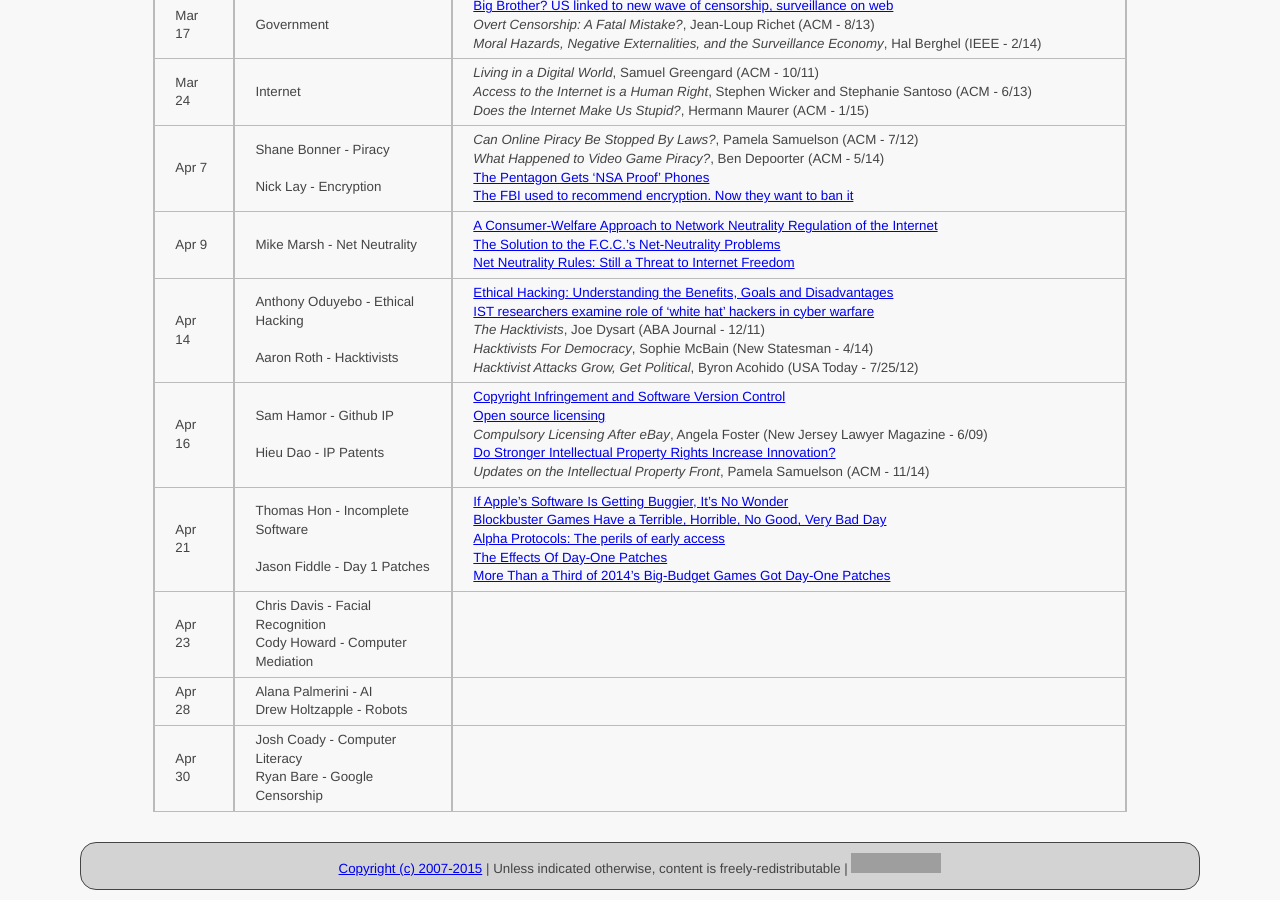
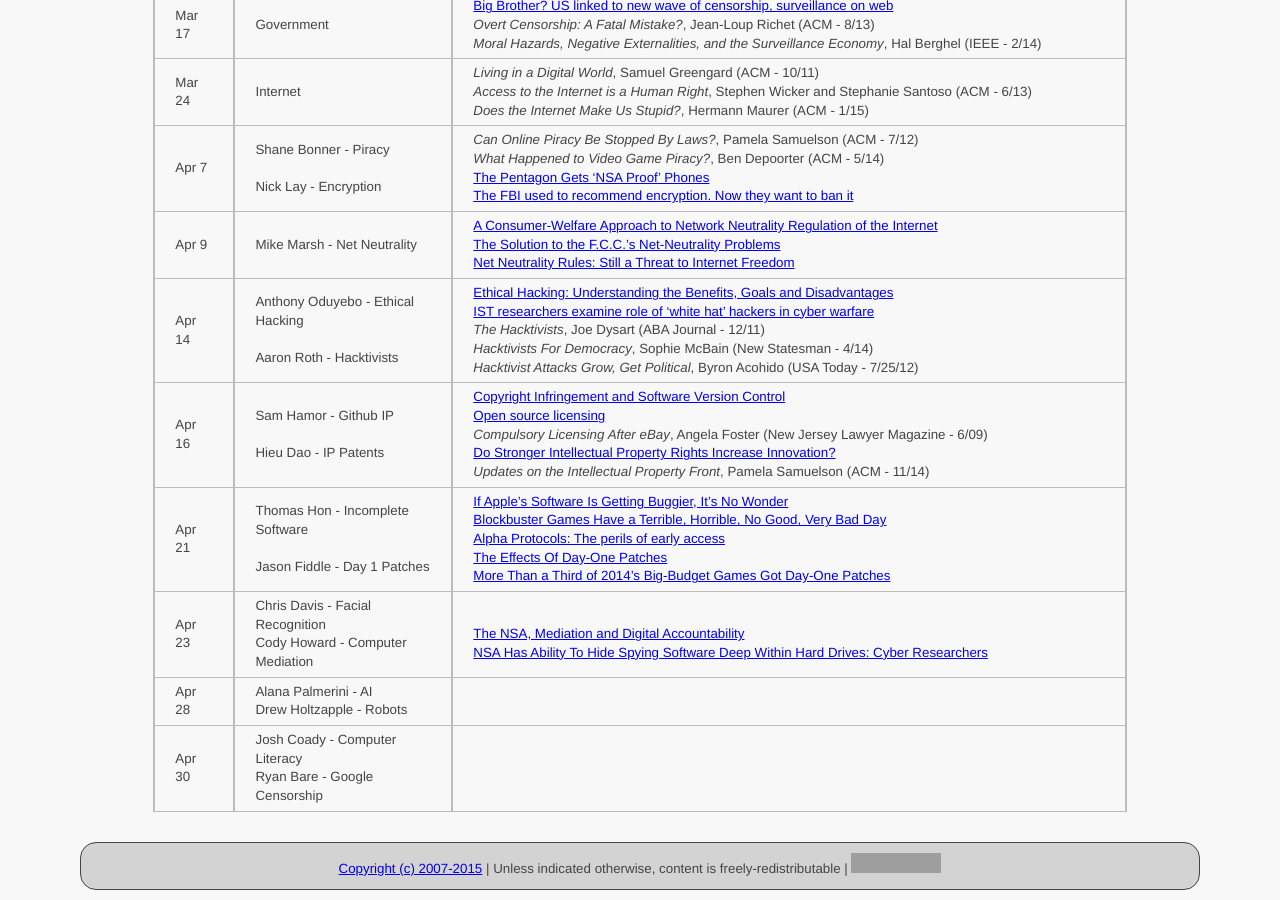
Before and after one commit to ycpcs/cs456-spring2015, a Jekyll site: the page built from schedule/index.md, in a window 1280 px wide and 900 px high, scrolled down 928 px. Built offline with Jekyll 4.4.1, drawn with Linux system fonts in a browser that asks for light colours; Markdown is read by kramdown in place of the engine named in the settings; grey boxes are pictures that could not be loaded.

Commit message:
add mediation articles
add Cody's articles

```diff
--- a/schedule/index.md
+++ b/schedule/index.md
@@ -30,6 +30,6 @@ All reading materials can be accessed via [Schmidt Library](http://library.ycp.e
 > Apr 14   | Anthony Oduyebo - Ethical Hacking <br /> <br /> Aaron Roth - Hacktivists | [Ethical Hacking: Understanding the Benefits, Goals and Disadvantages](http://www.brighthub.com/internet/security-privacy/articles/77412.aspx) <br /> [IST researchers examine role of ‘white hat’ hackers in cyber warfare](http://news.psu.edu/story/341564/2015/01/21/research/ist-researchers-examine-role-‘white-hat’-hackers-cyber-warfare) <br /> *The Hacktivists*, Joe Dysart (ABA Journal - 12/11) <br /> *Hacktivists For Democracy*, Sophie McBain (New Statesman - 4/14) <br /> *Hacktivist Attacks Grow, Get Political*, Byron Acohido (USA Today - 7/25/12)|
 > Apr 16   | Sam Hamor - Github IP <br /> <br /> Hieu Dao - IP Patents | [Copyright Infringement and Software Version Control](http://swipreport.com/copyright-infringement-and-software-version-control/) <br /> [Open source licensing](https://help.github.com/articles/open-source-licensing/) <br /> *Compulsory Licensing After eBay*, Angela Foster (New Jersey Lawyer Magazine - 6/09) <br /> [Do Stronger Intellectual Property Rights Increase Innovation?](http://www.sciencedirect.com/science/article/pii/S0305750X14002630) <br /> *Updates on the Intellectual Property Front*, Pamela Samuelson (ACM - 11/14)|
 > Apr 21   | Thomas Hon - Incomplete Software <br /> <br /> Jason Fiddle - Day 1 Patches | [If Apple's Software Is Getting Buggier, It's No Wonder](http://www.fastcompany.com/3040436/if-apples-software-is-getting-buggier-its-no-wonder) <br /> [Blockbuster Games Have a Terrible, Horrible, No Good, Very Bad Day](http://www.wired.com/2014/11/buggy-games/) <br /> [Alpha Protocols: The perils of early access](http://www.pcauthority.com.au/Feature/396995,alpha-protocols-the-perils-of-early-access.aspx) <br /> [The Effects Of Day-One Patches](http://www.gameinformer.com/b/news/archive/2012/10/23/the-effects-of-day-one-patches.aspx) <br /> [More Than a Third of 2014’s Big-Budget Games Got Day-One Patches](http://kotaku.com/more-than-a-third-of-2014-s-big-budget-games-got-day-on-1686398805)|
-> Apr 23   | Chris Davis - Facial Recognition <br /> Cody Howard - Computer Mediation | |
+> Apr 23   | Chris Davis - Facial Recognition <br /> Cody Howard - Computer Mediation | <br /> [The NSA, Mediation and Digital Accountability](http://www.mediate.com/articles/DigitalAccountability.cfm) <br /> [NSA Has Ability To Hide Spying Software Deep Within Hard Drives: Cyber Researchers](http://www.huffingtonpost.com/2015/02/16/nsa-computer-spying_n_6694736.html)|
 > Apr 28   | Alana Palmerini - AI <br /> Drew Holtzapple - Robots | |
 > Apr 30   | Josh Coady - Computer Literacy <br /> Ryan Bare - Google Censorship | |
```
